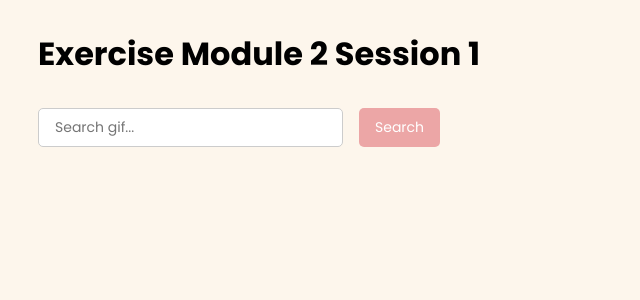
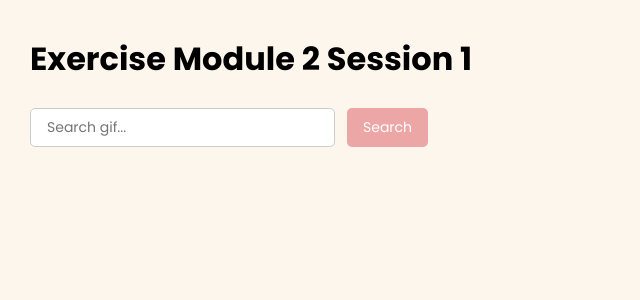
Before and after one commit to rachmadzii/exercise-2, a React (Create React App) app: page / in a window 1280 px wide. Shown: the top 300 px of the page, without its empty margins (0-640 px from the left). Built offline with nearby package versions, Linux system fonts and the light colour scheme.

Commit message:
update exercise using useEffect

```diff
--- a/src/App.css
+++ b/src/App.css
@@ -2,28 +2,27 @@
 
 body {
   background-color: #fdf6ec;
-  padding: 20px 30px;
   font-family: "Poppins", sans-serif;
 }
 
 .container {
   display: flex;
   flex-direction: column;
-  gap: 30px;
+  gap: 20px;
+  padding: 30px;
 }
 
 .container h1 {
-  margin: 10px 0 0 8px;
+  margin: 5px 0;
 }
 
-.formSearch .form-group {
+#form-search .form-group {
   display: flex;
   flex-direction: row;
-  gap: 16px;
-  margin-left: 8px;
+  gap: 12px;
 }
 
-.formSearch input {
+#form-search input {
   border-radius: 5px;
   border: 1px solid #ccc;
   padding: 8px 16px;
@@ -31,7 +30,7 @@ body {
   font-size: 14px;
 }
 
-#btnSearch {
+.btn-primary {
   padding: 8px 16px;
   border: 0;
   border-radius: 5px;
--- a/src/components/Gif/index.js
+++ b/src/components/Gif/index.js
@@ -3,12 +3,12 @@
  * just => for return 1 line of code
  */
 const Gif = ({ title, url }) => {
-    return (
-        <>
-            <p>{title}</p>
-            <img src={url} alt={title} />
-        </>
-    )
-}
+  return (
+    <div className="card-gif">
+      <p>{title}</p>
+      <img src={url} alt={title} />
+    </div>
+  );
+};
 
-export default Gif
+export default Gif;
--- a/src/components/Searchbar/index.js
+++ b/src/components/Searchbar/index.js
@@ -1,13 +1,13 @@
 // function Components named Searchbar, has no props
 const Search = () => {
   return (
-    <form className="formSearch">
+    <form id="form-search">
       <div className="form-group">
         <input type="text" name="query" placeholder="Search gif..." required />
-        <input type="submit" id="btnSearch" value="Search" />
+        <input type="submit" className="btn-primary" value="Search" />
       </div>
     </form>
   );
 };
 
-export default Search
+export default Search;
--- a/src/pages/SearchGif/index.js
+++ b/src/pages/SearchGif/index.js
@@ -1,40 +1,57 @@
-import React from "react"
-import Gif from "../../components/Gif"
+/* eslint-disable react-hooks/exhaustive-deps */
+import { useEffect, useState } from "react";
+import Gif from "../../components/Gif";
 
 const SearchGif = () => {
-  const [images, setImages] = React.useState([])
-  const [text, setText] = React.useState("")
-  const API_KEY = process.env.REACT_APP_GIPHY_API_KEY
+  const [images, setImages] = useState([]);
+  const [text, setText] = useState("");
+  const API_KEY = process.env.REACT_APP_GIPHY_API_KEY;
 
-  const getImages = async query => {
-    const LIMIT = 12
-    const endpoint = `https://api.giphy.com/v1/gifs/search?api_key=${API_KEY}&q=${query}&limit=${LIMIT}`
-    const images = await fetch(endpoint).then(res => res.json())
-    setImages(images.data)
-  }
+  const getImages = async (query) => {
+    const LIMIT = 12;
+    const endpoint = `https://api.giphy.com/v1/gifs/search?api_key=${API_KEY}&q=${query}&limit=${LIMIT}`;
+    const images = await fetch(endpoint).then((res) => res.json());
+    setImages(images.data);
+  };
 
-  const handleSubmit = e => {
-    e.preventDefault()
-    const query = e.target.query.value
-    getImages(query)
-  }
+  useEffect(() => {
+    if (text !== "") {
+      console.log(text);
+      getImages(text);
+    }
+  }, [text]);
 
-  const handleChange = e => {
-    e.preventDefault()
-    setText(prevState => (prevState = e.target.value))
-    getImages(text)
-  }
+  const handleSubmit = (e) => {
+    e.preventDefault();
+    const query = e.target.value;
+    getImages(query);
+  };
+
+  const handleChange = (e) => {
+    e.preventDefault();
+    setText((prevState) => (prevState = e.target.value));
+    getImages(text);
+  };
 
   return (
     <div className="container">
       <h1>Exercise Module 2 Session 1</h1>
-      <form onSubmit={handleSubmit} className="formSearch">
+      <form onSubmit={handleSubmit} id="form-search">
         <div className="form-group">
-          <input onChange={(e) => handleChange(e)} type="text" value={text} name="text" placeholder="Search gif..." required />
-          <input type="submit" id="btnSearch" value="Search" />
+          <input
+            onChange={handleChange}
+            type="text"
+            value={text}
+            name="text"
+            placeholder="Search gif..."
+            required
+          />
+          <button type="submit" className="btn-primary">
+            Search
+          </button>
         </div>
       </form>
-      {images.map(image => (
+      {images.map((image) => (
         <Gif
           url={image.images.fixed_width.url}
           title={image.title}
@@ -42,7 +59,7 @@ const SearchGif = () => {
         />
       ))}
     </div>
-  )
-}
+  );
+};
 
-export default SearchGif
+export default SearchGif;
```
